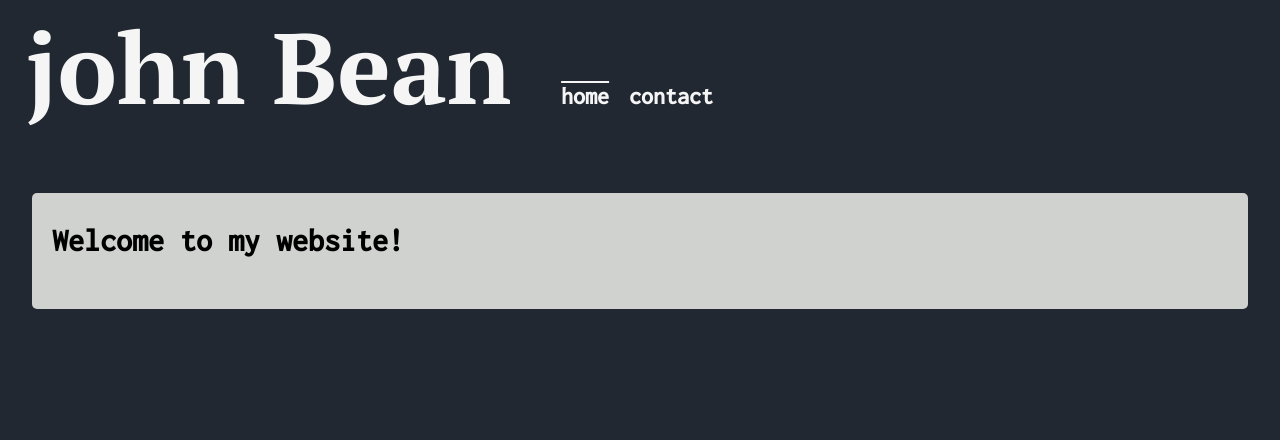
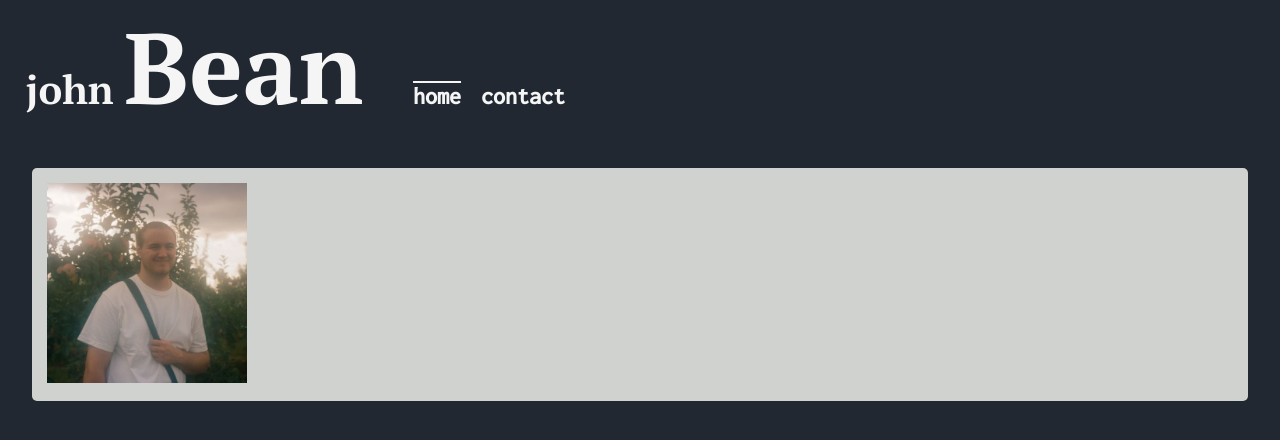
Before and after one commit to jbeans0312/jbeans-website, a React (Create React App) app: page / in a window 1280 px wide. Shown: the top 440 px of the page. Built offline with nearby package versions, Linux system fonts and the light colour scheme.

Commit message:
added profile picture

```diff
--- /dev/null
+++ b/src/components/IntroductionCard.tsx
@@ -0,0 +1,10 @@
+import React from "react";
+import CardStyle from "./style/IntroductionCard.module.css";
+import selfie from "../images/profile-image-resize.jpg";
+export function IntroductionCard(): JSX.Element {
+    return (
+        <div className="card">
+            <img className={CardStyle.img} src={selfie}></img>
+        </div>
+    );
+}
--- a/src/components/NavigationBar.tsx
+++ b/src/components/NavigationBar.tsx
@@ -1,31 +1,28 @@
 import React from "react";
 import { NavLink } from "react-router-dom";
-import NavBarStyle from "./style/NavigationBar.module.css";
+import NavStyle from "./style/NavigationBar.module.css";
 export function NavigationBar(): JSX.Element {
     return (
-        <div className={NavBarStyle.bar}>
-            <h1 className={NavBarStyle.h1}>john Bean </h1>
+        <div className={NavStyle.bar}>
+            <h2 className={NavStyle.h2}>john&nbsp;</h2>
+            <h1 className={NavStyle.h1}>Bean</h1>
             <nav>
-                <ul className={NavBarStyle.ul}>
-                    <li className={NavBarStyle.li}>
+                <ul className={NavStyle.ul}>
+                    <li className={NavStyle.li}>
                         <NavLink
                             to="/"
                             className={({ isActive }) =>
-                                isActive
-                                    ? NavBarStyle.activelink
-                                    : NavBarStyle.link
+                                isActive ? NavStyle.activelink : NavStyle.link
                             }
                         >
                             home
                         </NavLink>
                     </li>
-                    <li className={NavBarStyle.li}>
+                    <li className={NavStyle.li}>
                         <NavLink
                             to="contact"
                             className={({ isActive }) =>
-                                isActive
-                                    ? NavBarStyle.activelink
-                                    : NavBarStyle.link
+                                isActive ? NavStyle.activelink : NavStyle.link
                             }
                         >
                             contact
--- /dev/null
+++ b/src/components/style/IntroductionCard.module.css
@@ -0,0 +1,4 @@
+.img {
+    height: 200px;
+    width: 200px;
+}
--- a/src/components/style/NavigationBar.module.css
+++ b/src/components/style/NavigationBar.module.css
@@ -10,6 +10,14 @@
     color: whitesmoke;
     font-weight: bolder;
     font-size: 100px;
+    margin: 0;
+}
+
+.h2{
+    font-family: 'PT Serif', serif;
+    color: whitesmoke;
+    font-weight: bolder;
+    font-size: 40px;
     margin: 0;
 }
 
--- a/src/index.css
+++ b/src/index.css
@@ -17,8 +17,8 @@ body {
 .card {
     background-color: #CFD2CF;
     border-radius: 5px;
-    padding: 10px 20px 30px;
-    margin-top: 50px;
+    padding: 15px 15px;
+    margin-top: 25px;
 }
 
 code {
--- a/src/pages/Home.tsx
+++ b/src/pages/Home.tsx
@@ -1,9 +1,5 @@
 import React from "react";
-
+import { IntroductionCard } from "../components/IntroductionCard";
 export function Home(): JSX.Element {
-    return (
-        <div className="card">
-            <h1>Welcome to my website!</h1>
-        </div>
-    );
+    return <IntroductionCard></IntroductionCard>;
 }
```
Also changed, not shown: src/images/profile-image-resize.jpg (added).
